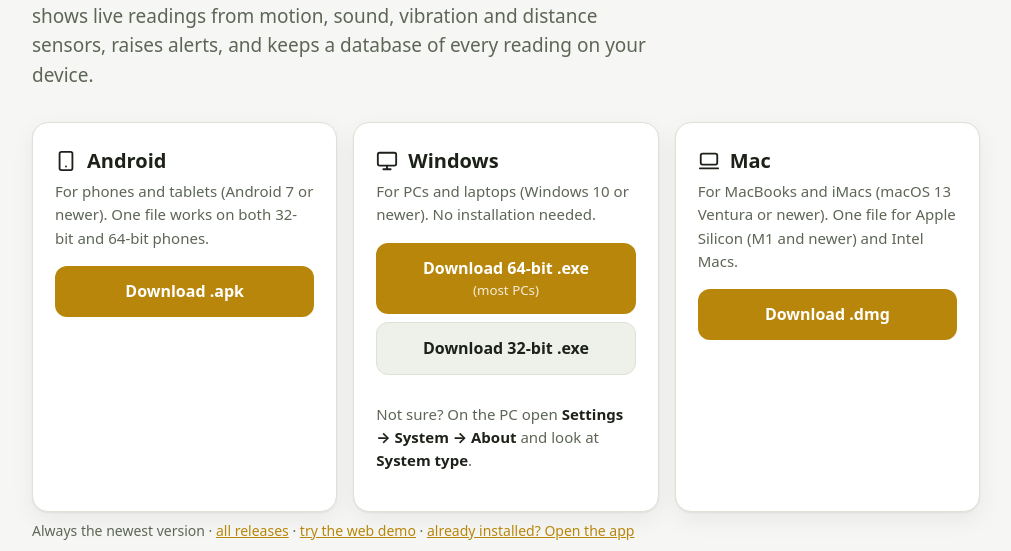
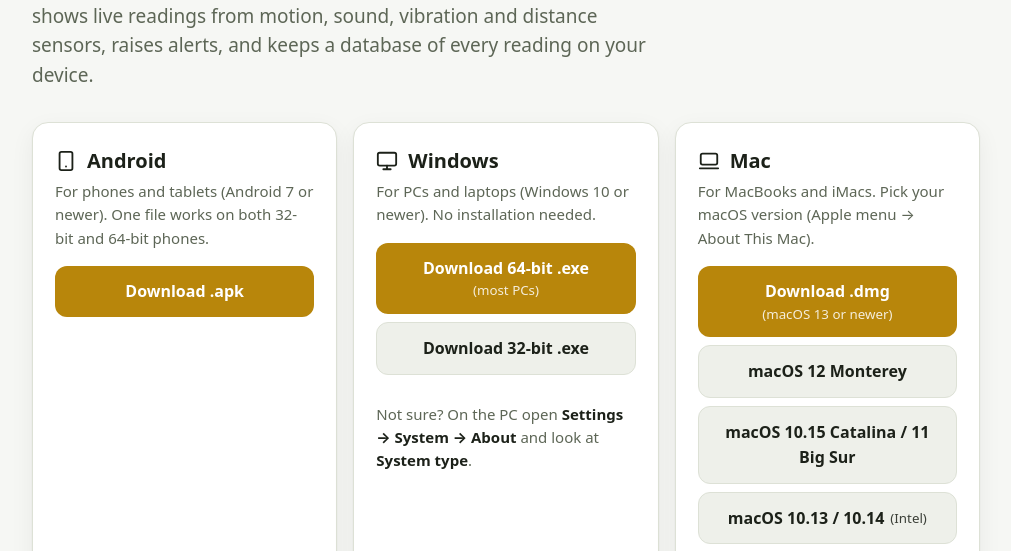
Before and after one commit to nexustech180/sensorhub, a website: page site/index.html in a window 1280 px wide. Shown: the part 196-747 px from the top of the page, without its empty margins (134-1145 px from the left). Drawn offline with Linux system fonts and the light colour scheme; no server answers.

Commit message:
Mac downloads for older macOS: 12, 10.15-11 and 10.13-10.14 (v0.3.2)
Electron 44 needs macOS 13, so older Macs showed the "can't run" sign.
The Mac build job now makes three more DMGs on older Electron versions
(minimum macOS read from each Electron's Info.plist):
- macOS 12 Monterey: Electron 43 (still supported), universal
- macOS 10.15 Catalina / 11 Big Sur: Electron 32, universal
- macOS 10.13 High Sierra / 10.14 Mojave: Electron 26, Intel only
Electron 32 and 26 no longer get security updates; the download page,
README and release notes say so. macOS older than 10.13 is not possible.
Each build is checked for its minimum macOS, chips and signature.
The download page lists all four Mac files.

Co-Authored-By: Claude Opus 5.5 <noreply@anthropic.com>
Claude-Session: https://claude.ai/code/session_01B1N2Sn7wTHNuwAKf8ipMxg

```diff
--- a/desktop/package.json
+++ b/desktop/package.json
@@ -1,7 +1,7 @@
 {
   "name": "gold-var-sensor-hub-desktop",
   "productName": "Gold Var Sensor Hub",
-  "version": "0.3.1",
+  "version": "0.3.2",
   "private": true,
   "description": "Gold Var Sensor Hub for Windows and macOS",
   "author": "GOLD-VAR team",
--- a/package.json
+++ b/package.json
@@ -1,6 +1,6 @@
 {
   "name": "gold-var-sensor-hub",
-  "version": "0.3.1",
+  "version": "0.3.2",
   "private": true,
   "description": "Gold Var Sensor Hub - GOLD-VAR dashboard packaged as an Android app (Capacitor)",
   "scripts": {
--- a/site/index.html
+++ b/site/index.html
@@ -138,9 +138,13 @@
             <svg width="22" height="22" viewBox="0 0 24 24" fill="none" stroke="currentColor" stroke-width="2" stroke-linecap="round" stroke-linejoin="round" aria-hidden="true"><rect x="3" y="4" width="18" height="12" rx="2"/><path d="M2 20h20"/></svg>
             Mac
           </h2>
-          <p>For MacBooks and iMacs (macOS 13 Ventura or newer). One file for Apple Silicon (M1 and newer) and Intel Macs.</p>
-          <a class="btn" id="dl-mac" href="https://github.com/nexustech180/sensorhub/releases/latest/download/GoldVarSensorHub-mac.dmg">Download .dmg</a>
+          <p>For MacBooks and iMacs. Pick your macOS version (Apple menu → About This Mac).</p>
+          <a class="btn" id="dl-mac" href="https://github.com/nexustech180/sensorhub/releases/latest/download/GoldVarSensorHub-mac.dmg">Download .dmg <small>(macOS 13 or newer)</small></a>
+          <a class="btn alt" href="https://github.com/nexustech180/sensorhub/releases/latest/download/GoldVarSensorHub-mac-macOS12.dmg">macOS 12 Monterey</a>
+          <a class="btn alt" href="https://github.com/nexustech180/sensorhub/releases/latest/download/GoldVarSensorHub-mac-macOS10.15-11.dmg">macOS 10.15 Catalina / 11 Big Sur</a>
+          <a class="btn alt" href="https://github.com/nexustech180/sensorhub/releases/latest/download/GoldVarSensorHub-mac-macOS10.13-10.14.dmg">macOS 10.13 / 10.14 <small>(Intel)</small></a>
           <div class="meta" id="meta-mac"></div>
+          <p class="hint">The Catalina/Big Sur and High Sierra/Mojave files use an older app engine that no longer gets security updates; use them only if your Mac can't run a newer macOS.</p>
         </div>
       </div>
       <p class="release-line" id="release-line">Always the newest version · <a href="https://github.com/nexustech180/sensorhub/releases">all releases</a> · <a href="app/">try the web demo</a> · <a href="open/">already installed? Open the app</a></p>
```
Also changed, not shown: .github/workflows/build-apps.yml, README.md.
